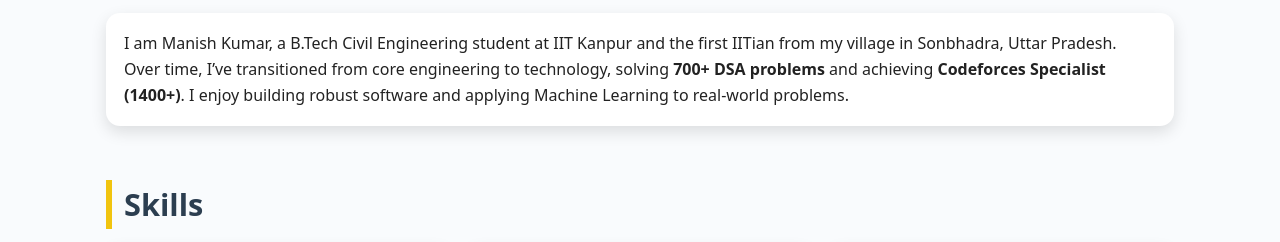
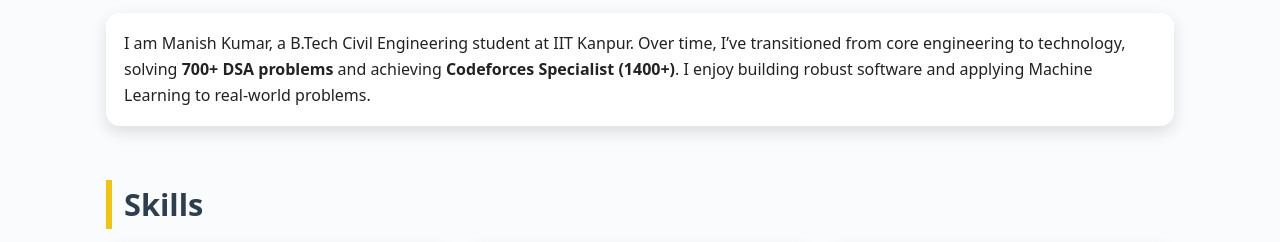
Before and after one commit to kumarmanish2003/My-Portfolio, a plain HTML site: page Web Development/index.html in a window 1280 px wide. Shown: the part 527-769 px from the top of the page. Drawn offline with Linux system fonts and the light colour scheme.

Commit message:
Update index.html

```diff
--- a/Web Development/index.html
+++ b/Web Development/index.html
@@ -204,7 +204,7 @@
       <h2 id="about-title" class="section-title">About Me</h2>
       <div class="card">
         <p>
-          I am Manish Kumar, a B.Tech Civil Engineering student at IIT Kanpur and the first IITian from my village in Sonbhadra, Uttar Pradesh. Over time, I’ve transitioned from core engineering to technology, solving <strong>700+ DSA problems</strong> and achieving <strong>Codeforces Specialist (1400+)</strong>. I enjoy building robust software and applying Machine Learning to real-world problems.
+          I am Manish Kumar, a B.Tech Civil Engineering student at IIT Kanpur. Over time, I’ve transitioned from core engineering to technology, solving <strong>700+ DSA problems</strong> and achieving <strong>Codeforces Specialist (1400+)</strong>. I enjoy building robust software and applying Machine Learning to real-world problems.
         </p>
       </div>
     </section>
```
